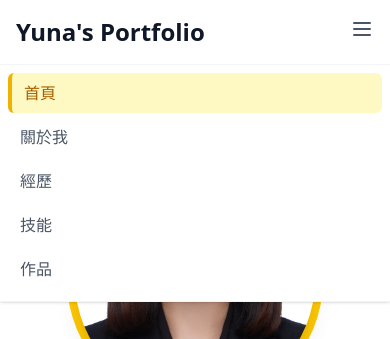
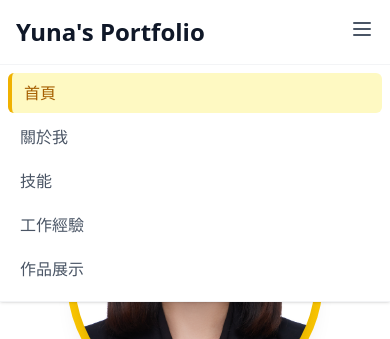
Before and after one commit to yunahsuya/Portfolio, a Vue app: page / in a window 390 px wide. Both pictures are taken after a click on the button 362 px from the left and 29 px from the top of the page. Shown: the top 339 px of the page. Built offline with nearby package versions, Linux system fonts and the light colour scheme.

Commit message:
refactor: render nav items using loop

```diff
--- a/src/components/Header.vue
+++ b/src/components/Header.vue
@@ -12,61 +12,16 @@
             class="mr-10 flex items-baseline space-x-4 lg:space-x-6 xl:space-x-8 text-gray-900 font-bold text-lg lg:text-xl"
           >
             <a
-              href="#home"
-              @click="scrollTo('home')"
+              v-for="nav in navItems"
+              :key="nav.key"
+              :href="`#${nav.key}`"
+              @click="scrollTo(nav.key)"
               :class="[
                 'relative transition-all duration-300 hover:text-yellow-500 pb-1 whitespace-nowrap',
-                activeSection === 'home' ? 'text-yellow-500 border-b-2 border-yellow-500' : '',
+                activeSection === nav.key ? 'text-yellow-500 border-b-2 border-yellow-500' : '',
               ]"
-              >首頁</a
+              >{{ nav.name }}</a
             >
-            <a
-              href="#about"
-              @click="scrollTo('about')"
-              :class="[
-                'relative transition-all duration-300 hover:text-yellow-500 pb-1 whitespace-nowrap',
-                activeSection === 'about' ? 'text-yellow-500 border-b-2 border-yellow-500' : '',
-              ]"
-              >關於我</a
-            >
-            <a
-              href="#skills"
-              @click="scrollTo('skills')"
-              :class="[
-                'relative transition-all duration-300 hover:text-yellow-500 pb-1 whitespace-nowrap',
-                activeSection === 'skills' ? 'text-yellow-500 border-b-2 border-yellow-500' : '',
-              ]"
-              >技能</a
-            >
-            <a
-              href="#experience"
-              @click="scrollTo('experience')"
-              :class="[
-                'relative transition-all duration-300 hover:text-yellow-500 pb-1 whitespace-nowrap',
-                activeSection === 'experience'
-                  ? 'text-yellow-500 border-b-2 border-yellow-500'
-                  : '',
-              ]"
-              >工作經驗</a
-            >
-            <a
-              href="#jianice"
-              @click="scrollTo('projects')"
-              :class="[
-                'relative transition-all duration-300 hover:text-yellow-500 pb-1 whitespace-nowrap',
-                activeSection === 'projects' ? 'text-yellow-500 border-b-2 border-yellow-500' : '',
-              ]"
-              >作品展示</a
-            >
-            <!-- <a
-                href="#contact"
-                @click="scrollTo('contact')"
-                :class="[
-                  'relative transition-all duration-300 hover:text-yellow-500 pb-1 whitespace-nowrap',
-                  activeSection === 'contact' ? 'text-yellow-500 border-b-2 border-yellow-500' : '',
-                ]"
-                >聯絡我</a
-              > -->
           </div>
         </div>
         <div class="md:hidden">
@@ -87,71 +42,18 @@
     <div v-if="mobileMenuOpen" class="md:hidden bg-white border-t border-gray-100">
       <div class="px-2 pt-2 pb-3 space-y-1">
         <a
-          href="#home"
-          @click="scrollTo('home')"
+          v-for="nav in navItems"
+          :key="nav.key"
+          :href="`#${nav.key}`"
+          @click="scrollTo(nav.key)"
           :class="[
             'block px-3 py-2 text-base font-medium rounded-md transition-all duration-300',
-            activeSection === 'home'
+            activeSection === nav.key
               ? 'text-yellow-700 bg-yellow-100 border-l-4 border-yellow-500'
               : 'text-gray-600 hover:text-yellow-500 hover:bg-gray-50',
           ]"
-          >首頁</a
+          >{{ nav.name }}</a
         >
-        <a
-          href="#about"
-          @click="scrollTo('about')"
-          :class="[
-            'block px-3 py-2 text-base font-medium rounded-md transition-all duration-300',
-            activeSection === 'about'
-              ? 'text-yellow-700 bg-yellow-100 border-l-4 border-yellow-500'
-              : 'text-gray-600 hover:text-yellow-500 hover:bg-gray-50',
-          ]"
-          >關於我</a
-        >
-        <a
-          href="#experience"
-          @click="scrollTo('experience')"
-          :class="[
-            'block px-3 py-2 text-base font-medium rounded-md transition-all duration-300',
-            activeSection === 'experience'
-              ? 'text-yellow-700 bg-yellow-100 border-l-4 border-yellow-500'
-              : 'text-gray-600 hover:text-yellow-500 hover:bg-gray-50',
-          ]"
-          >經歷</a
-        >
-        <a
-          href="#skills"
-          @click="scrollTo('skills')"
-          :class="[
-            'block px-3 py-2 text-base font-medium rounded-md transition-all duration-300',
-            activeSection === 'skills'
-              ? 'text-yellow-700 bg-yellow-100 border-l-4 border-yellow-500'
-              : 'text-gray-600 hover:text-yellow-500 hover:bg-gray-50',
-          ]"
-          >技能</a
-        >
-        <a
-          href="#projects"
-          @click="scrollTo('projects')"
-          :class="[
-            'block px-3 py-2 text-base font-medium rounded-md transition-all duration-300',
-            activeSection === 'projects'
-              ? 'text-yellow-700 bg-yellow-100 border-l-4 border-yellow-500'
-              : 'text-gray-600 hover:text-yellow-500 hover:bg-gray-50',
-          ]"
-          >作品</a
-        >
-        <!-- <a
-            href="#contact"
-            @click="scrollTo('contact')"
-            :class="[
-              'block px-3 py-2 text-base font-medium rounded-md transition-all duration-300',
-              activeSection === 'contact'
-                ? 'text-yellow-700 bg-yellow-100 border-l-4 border-yellow-500'
-                : 'text-gray-600 hover:text-yellow-500 hover:bg-gray-50',
-            ]"
-            >聯絡我</a
-          > -->
       </div>
     </div>
   </nav>
@@ -159,6 +61,15 @@
 
 <script setup>
 import { ref } from 'vue'
+
+const navItems = [
+  { name: '首頁', key: 'home' },
+  { name: '關於我', key: 'about' },
+  { name: '技能', key: 'skills' },
+  { name: '工作經驗', key: 'experience' },
+  { name: '作品展示', key: 'jianice' },
+  // { name: '聯絡我', key: 'contact' },
+]
 
 // 響應式數據
 const mobileMenuOpen = ref(false)
```
